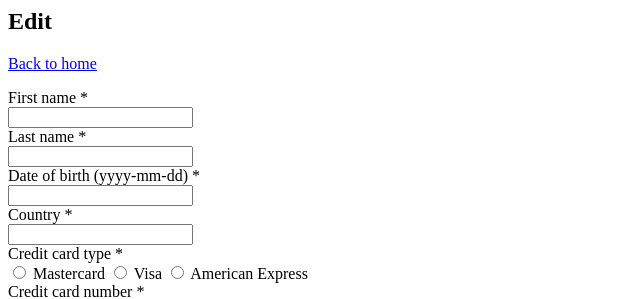
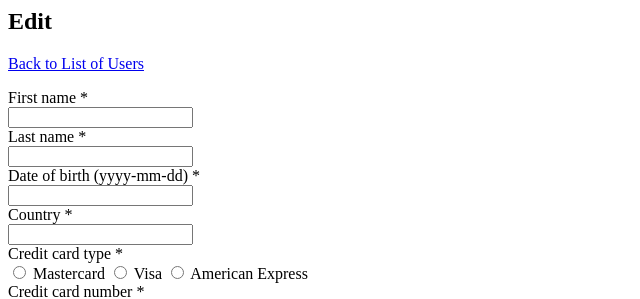
Before and after one commit to zsb258/AppStore, a Django app: template app/templates/app/edit.html in a window 1280 px wide. Shown: the top 299 px of the page, without its empty margins (0-640 px from the left). Run offline with Django 3.2, Linux system fonts and the light colour scheme; the template is opened without the code that fills it, so the values that code supplies are empty.

Commit message:
Fix typos

```diff
--- a/app/templates/app/edit.html
+++ b/app/templates/app/edit.html
@@ -4,7 +4,7 @@
 </head>
 <body>
     <h2>Edit {{user.2}}</h2>
-    <a href="/">Back to home</a>
+    <a href="/users">Back to List of Users</a>
 
     <p style="color:red">{{ status|safe }}</p>
 
--- a/app/templates/app/index.html
+++ b/app/templates/app/index.html
@@ -16,7 +16,7 @@
     </a>
 
 
-    <h1>OPRA*</h1>
+    <h1>OPRA8</h1>
     <p>
         A webpage application for hospitality exchange services made using Django and Heroku with Raw SQL.
         Webpage link: https://app-store-it2002-test.herokuapp.com/
--- a/app/templates/app/view.html
+++ b/app/templates/app/view.html
@@ -4,7 +4,7 @@
 </head>
 <body>
     <h2>Details for {{user.0}} {{user.1}}</h2>
-    <a href="/">Back to home</a>
+    <a href="/users">Back to List of Users</a>
     <br/><br/>
 
 
```
